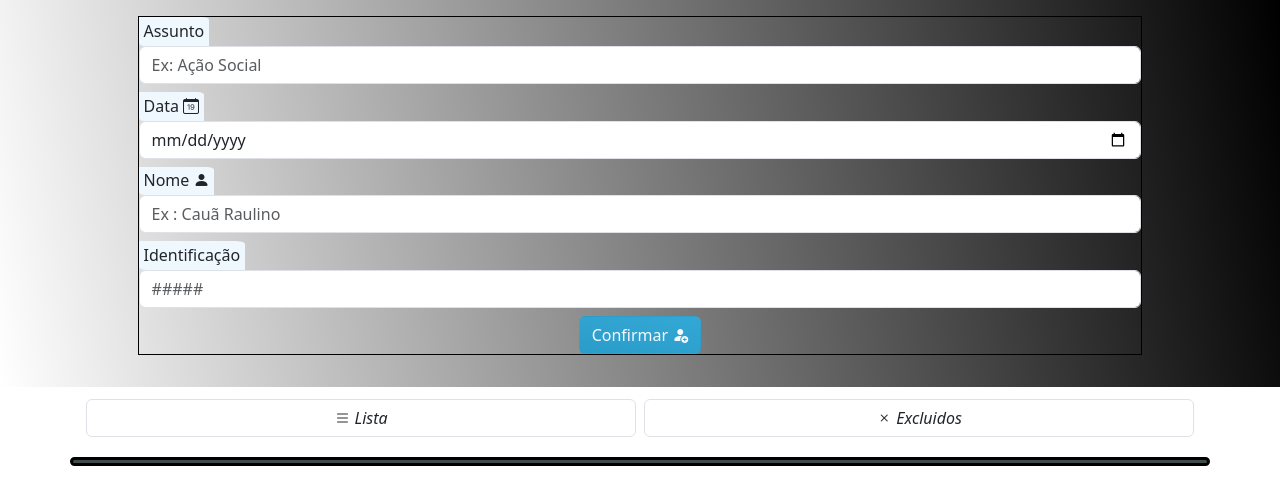
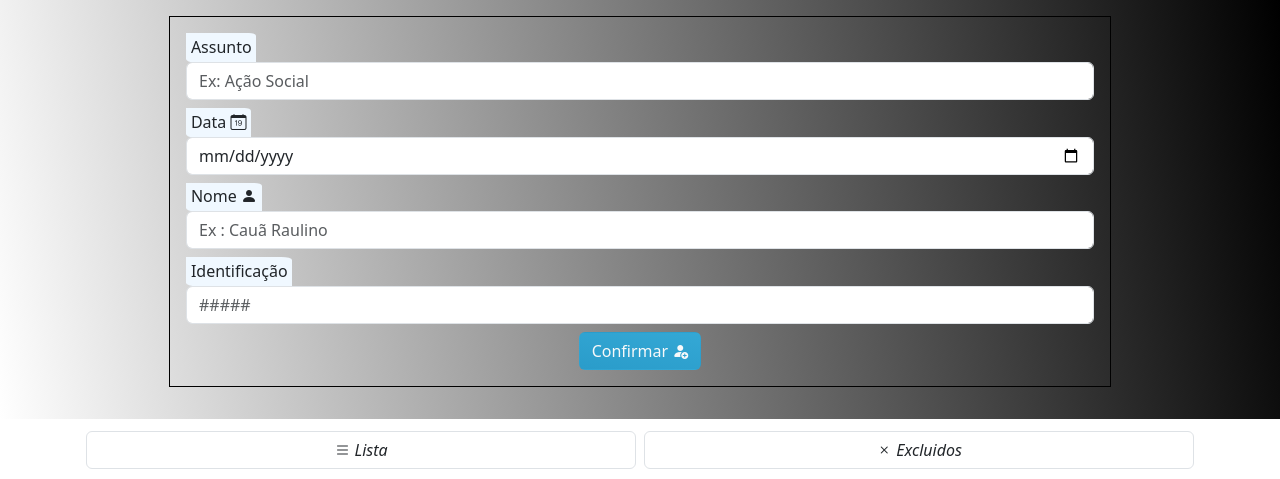
Before and after one commit to raulino20/TJS-ZONA-OESTE, a website: page index.html in a window 1280 px wide. Shown: the part 240-719 px from the top of the page. Drawn offline with nearby package versions, Linux system fonts and the light colour scheme; a web font is replaced by a local one.

Commit message:
Update style.css

```diff
--- a/style/style.css
+++ b/style/style.css
@@ -197,8 +197,11 @@ border-bottom: 10px solid black;
 
 .Form{
     display:flex;
-    width: 80%;
-    background-image:url(../sass/image/BG-ZONA OESTE.jpg);
+    width: 75%;
+    padding:1rem;
+    background-position:center;
+    background-size:cover;
+    background-image:url(./sass/image/BG-ZONA OESTE.jpg);
     height: max-content;
     border:1px solid black ;
     flex-direction: column;
@@ -209,7 +212,7 @@ border-bottom: 10px solid black;
         box-shadow: 0.5rem 0.5rem 1rem black;
         background-position:center;
         background-size:cover;
-        background-image:url(../sass/image/BG-ZONA OESTE.jpg);
+        background-image:url(./sass/image/BG-ZONA OESTE.jpg);
         border-radius:5%;
         padding: 0.5rem;
         width: 100%;
```
